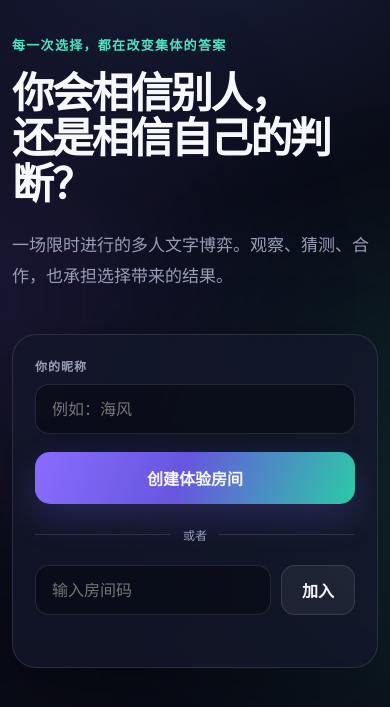
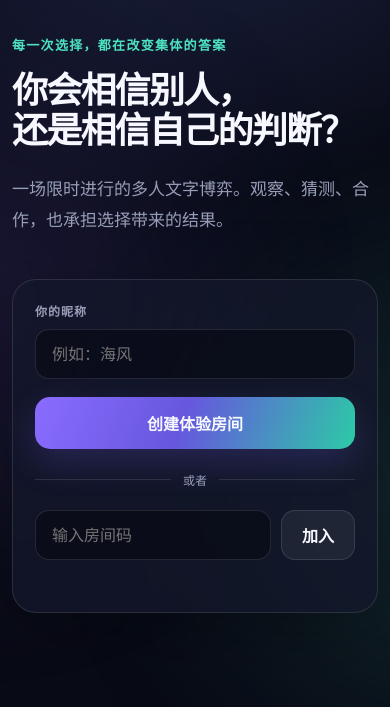
Before and after one commit to BWUnicorn/consensus-lab, a website: page index.html in a window 390 px wide. Shown: the part 63-770 px from the top of the page. Drawn offline with Linux system fonts and the light colour scheme.

Commit message:
Refine mobile hero title size

```diff
--- a/styles.css
+++ b/styles.css
@@ -654,7 +654,9 @@ input:focus {
   }
 
   h1 {
-    font-size: 42px;
+    font-size: clamp(32px, 9.2vw, 36px);
+    line-height: 1.12;
+    letter-spacing: -0.045em;
   }
 
   .entry-card,
```
